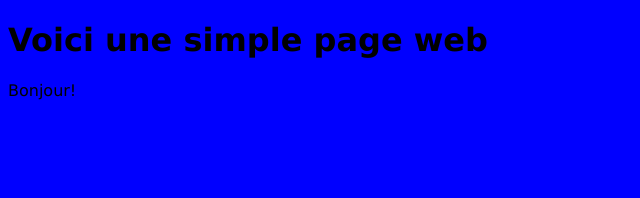
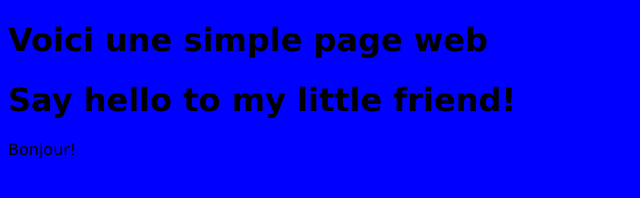
Before and after one commit to MarcAndreLamond/d73-labo-git-02, a plain HTML site: page index.html in a window 1280 px wide. Shown: the whole page, without its empty margins (0-640 px from the left). Drawn offline with Linux system fonts and the light colour scheme.

Commit message:
ajout d'une citation

```diff
--- a/index.html
+++ b/index.html
@@ -7,7 +7,7 @@
 	<body>
 
 	<h1>Voici une simple page web</h1>
-
+ <h1>Say hello to my little friend! </h1>
 	<p>Bonjour!</p>
 
 	</body>
```
